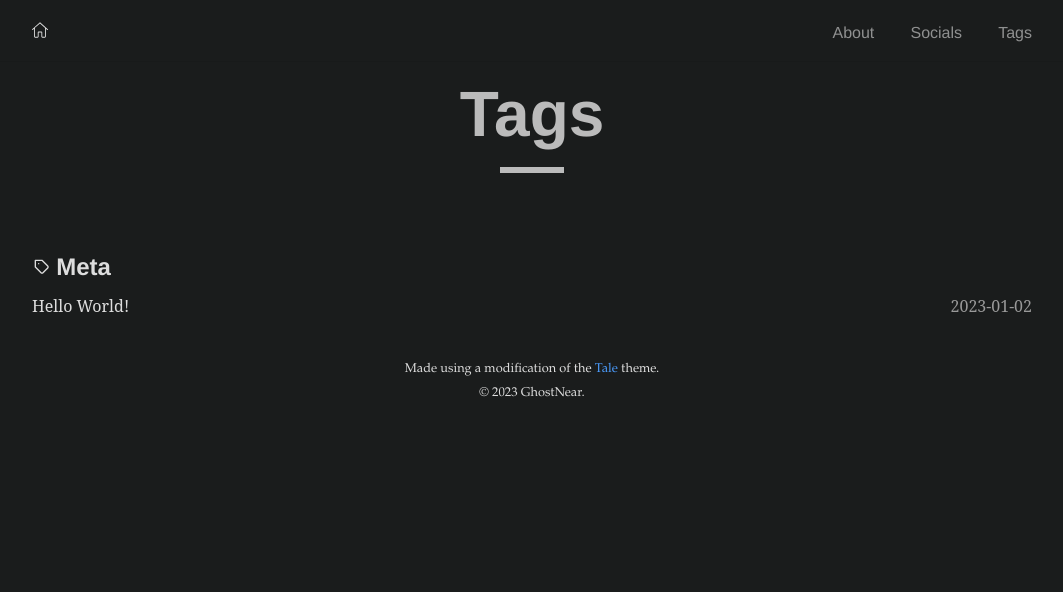
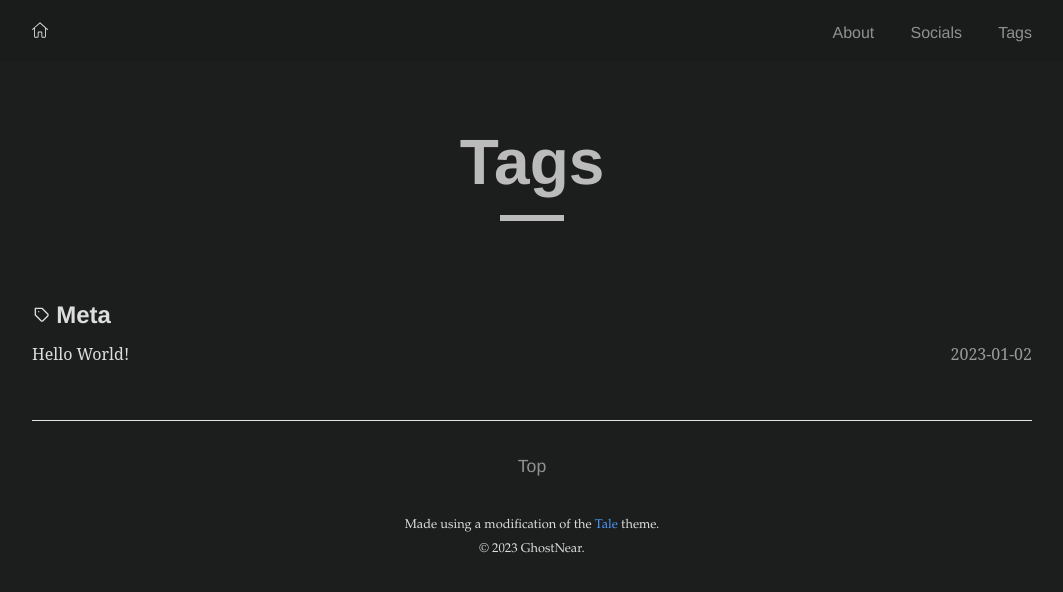
Before and after one commit to ghostnear/ghostnear.github.io, a Jekyll site: the page built from _pages/tags.html, in a window 1280 px wide. Shown: the top 592 px of the page, without its empty margins (108-1171 px from the left). Built offline with Jekyll 4.4.1, drawn with Linux system fonts in a browser that asks for light colours.

Commit message:
Add socials and fix tags

```diff
--- a/_pages/tags.html
+++ b/_pages/tags.html
@@ -1,14 +1,10 @@
 ---
-layout: default
+layout: post
 title: "Tags"
 permalink: /tags/
 ---
 
 <div class="tags">
-  <div class="tags-header">
-    <h2 class="tags-header-title">{{ page.title }}</h2>
-    <div class="tags-header-line"></div>
-  </div>
   {% for tag in site.tags %}
   <div class="tags-item" id="{{ tag[0] }}">
     <svg
--- a/_sass/tale/_base.scss
+++ b/_sass/tale/_base.scss
@@ -1,6 +1,10 @@
 * {
   @include box-sizing;
   line-height: 1.5;
+}
+
+.nav {
+  background-color: $default-foreground-color;
 }
 
 html,
--- a/_sass/tale/_pagination.scss
+++ b/_sass/tale/_pagination.scss
@@ -42,3 +42,33 @@
     right: 0;
   }
 }
+
+.socials {
+  &-container {
+    margin: 0, auto;
+  }
+
+  &-box {
+    display: flex;
+    justify-content: center;
+    align-items: center;
+    margin-bottom: 2rem !important;
+  }
+
+  &-link {
+    display: flex;
+    justify-content: center;
+    align-items: center;
+  }
+
+  &-title {
+    margin: auto 0 !important;
+    margin-top: 0.66rem !important;
+    text-decoration: none !important;
+  }
+
+  &-icon {
+    margin: 0 !important;
+    margin-right: 0.75rem !important;
+  }
+}
--- a/_sass/tale/_tags.scss
+++ b/_sass/tale/_tags.scss
@@ -1,21 +1,4 @@
 .tags {
-  &-header {
-    &-title {
-      color: $default-shade;
-      font-family: $sans-serif;
-      font-size: 4rem;
-      margin: 1rem 0;
-      text-align: center;
-    }
-
-    &-line {
-      border-top: 0.4rem solid $default-shade;
-      display: block;
-      margin: 0 auto 3rem;
-      width: 4rem;
-    }
-  }
-
   &-item {
     &-icon {
       height: 1rem;
--- a/_sass/tale/_variables.scss
+++ b/_sass/tale/_variables.scss
@@ -1,5 +1,6 @@
 // Colors
-$default-background-color: #1A1C1C !default;
+$default-foreground-color: #1A1C1C !default;
+$default-background-color: #1C1E1E !default;
 $default-color: #DDD !default;
 $default-shade: #BBB !default;
 $default-tint: #999 !default;
```
Also changed, not shown: _data/social-media.yml (added, +17 -0 lines), _pages/socials.md (+18 -5 lines), assets/icons/socials/anilist.svg (added), assets/icons/socials/kitsu.svg (added), assets/icons/socials/twitter.svg (added).
